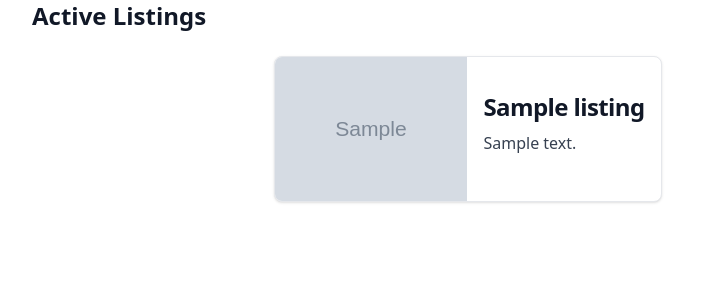
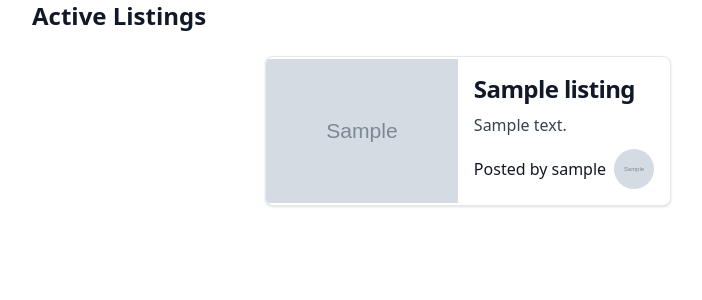
Before and after one commit to david-borja/commerce, a Django app: page / in a window 1280 px wide. Shown: the part 84-384 px from the top of the page, without its empty margins (172-874 px from the left). Run offline with Django 3.2, Linux system fonts and the light colour scheme; tables that the repository leaves empty hold one stand-in row (values such as "Sample post"); grey boxes marked "Sample" are stand-in pictures; some libraries are stand-ins or nearby versions.

Commit message:
fix: card footer styles

```diff
--- a/auctions/templates/auctions/index.html
+++ b/auctions/templates/auctions/index.html
@@ -6,6 +6,7 @@
 <ul class="flex flex-col items-center gap-6 mx-auto my-6">
   {% for listing in listings %}
   <li>
+    <article>
       <a
         href="#"
         class="flex flex-col items-center overflow-hidden bg-white border border-gray-200 rounded-lg shadow md:flex-row hover:bg-gray-100 dark:border-gray-700 dark:bg-gray-800 dark:hover:bg-gray-700"
@@ -13,7 +14,7 @@
         <img
           class="object-cover w-full h-96 md:h-auto md:w-48"
           src="{{ listing.image_url }}"
-        alt=""
+          alt="{{ 'Image of listing article: '|add:listing.title }}"
         />
         <div class="flex flex-col justify-between p-4 leading-normal">
           <h5
@@ -24,8 +25,19 @@
           <p class="mb-3 font-normal text-gray-700 dark:text-gray-400">
             {{ listing.description }}
           </p>
+          <footer class="flex items-center justify-end gap-2">
+            <span class="text-gray-900 dark:text-white"
+              >Posted by {{ listing.author }}</span
+            >
+            <img
+              class="object-cover w-10 h-10 rounded-full"
+              src="{{ listing.author.profile_pic }}"
+              alt="Listing's author profile picture"
+            />
+          </footer>
         </div>
       </a>
+    </article>
   </li>
   {% endfor %}
 </ul>
```
Lines whose indentation alone changed are shown as unchanged.
